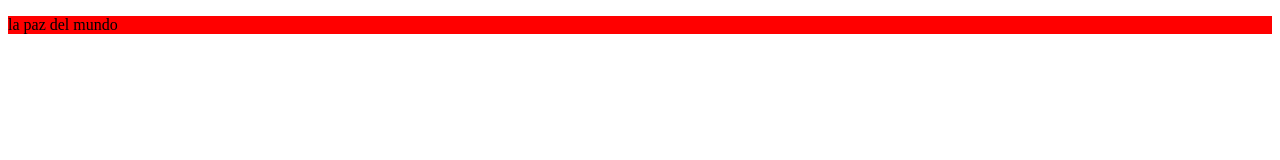
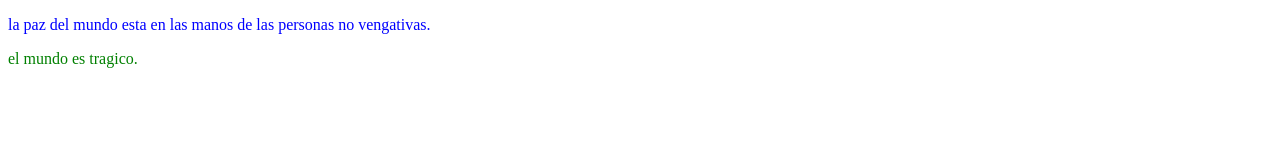
Before and after one commit to SandraMamani/160323, a plain HTML site: page index.html in a window 1280 px wide. Drawn offline with Linux system fonts and the light colour scheme.

Commit message:
tarea de hoy parte 1 creando estilos css

```diff
--- /dev/null
+++ b/css/estilos.css
@@ -0,0 +1,7 @@
+p{
+    color: blue;
+}
+
+div{
+    color: green;
+}
--- a/index.html
+++ b/index.html
@@ -4,17 +4,15 @@
     <meta charset="UTF-8">
     <meta http-equiv="X-UA-Compatible" content="IE=edge">
     <meta name="viewport" content="width=device-width, initial-scale=1.0">
-    <title>Document</title>
-    <style>
-        p{
-            background-color: red;
-        }
-    </style>
+    <link rel="stylesheet" href="css/estilos.css">
+    <title>tarea de hoy</title>
 
 </head>
 <body>
     <p>
-        la paz del mundo
+        la paz del mundo esta en las manos de las personas no vengativas.
     </p>
+
+    <div>el mundo es tragico.</div>
 </body>
 </html>
```
